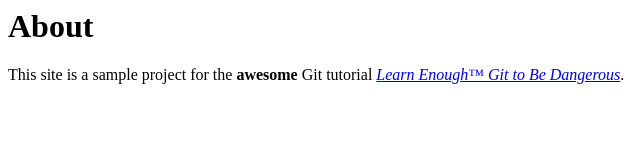
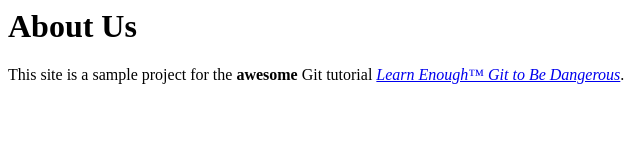
Before and after one commit to hceballos/website, a plain HTML site: page about.html in a window 1280 px wide. Shown: the full height of the page, 0-640 px from the left. Drawn offline with Linux system fonts and the light colour scheme.

Commit message:
Cambiar encabezado de pagina

```diff
--- a/about.html
+++ b/about.html
@@ -3,7 +3,7 @@
     <title>About Us</title>
   </head>
   <body>
-    <h1>About</h1>
+    <h1>About Us</h1>
     <p>
       This site is a sample project for the <strong>awesome</strong> Git
       tutorial <a href="https://www.learnenough.com/git-tutorial"><em>Learn Enough™ Git to Be Dangerous</em></a>.
```
Also changed, not shown: index.html (+4 -1 lines).
